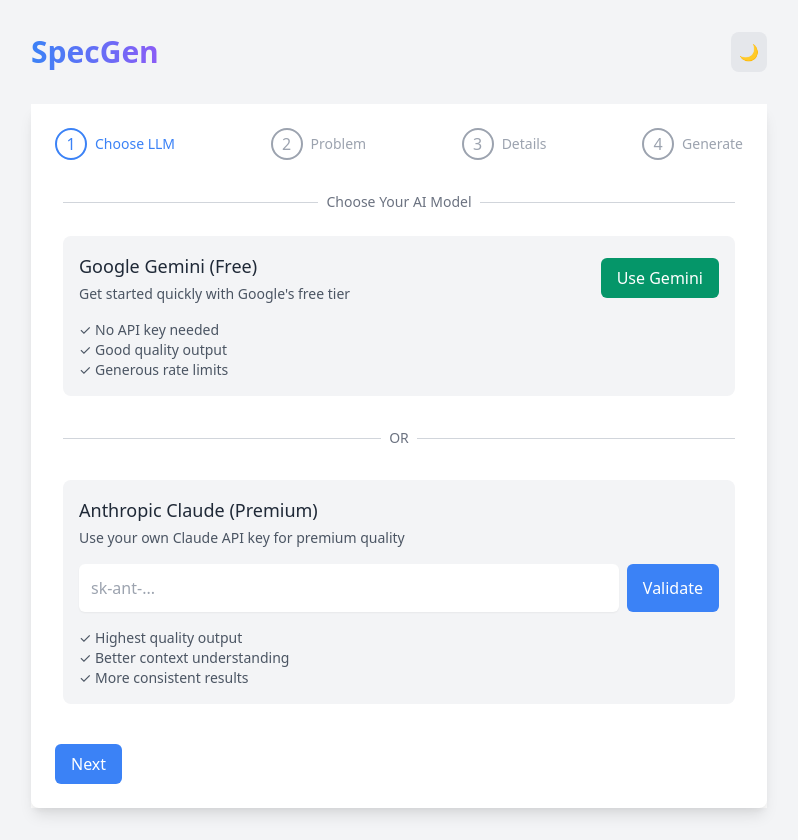
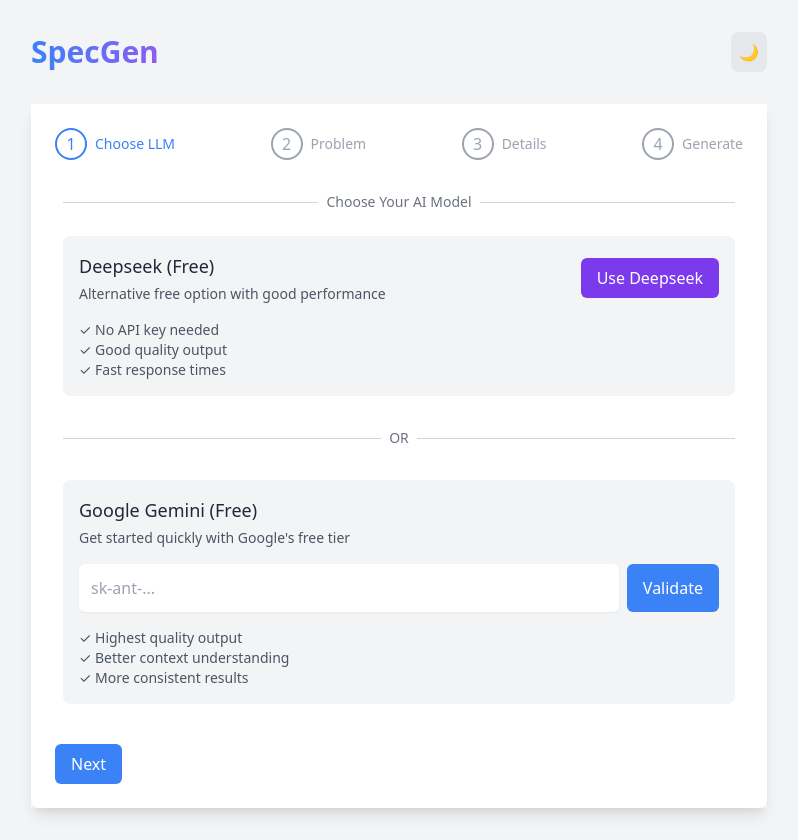
Before and after one commit to Splaticusamz/specgen, a Flask app: page /wizard in a window 1280 px wide. Shown: the whole page, without its empty margins (241-1039 px from the left). Run offline with Flask 3, Linux system fonts and the light colour scheme.

Commit message:
added deepseek

```diff
--- a/app.py
+++ b/app.py
@@ -2,6 +2,7 @@ import os
 import json
 import google.generativeai as genai
 from anthropic import Anthropic
+import requests
 from flask import Flask, request, jsonify, Response, send_file, send_from_directory, render_template
 from flask_cors import CORS
 from zipfile import ZipFile
@@ -26,6 +27,10 @@ session_storage = defaultdict(dict)
 # Initialize Gemini
 genai.configure(api_key=os.getenv('GOOGLE_API_KEY', 'your-gemini-api-key'))
 gemini_model = genai.GenerativeModel('gemini-pro')
+
+# Deepseek configuration
+DEEPSEEK_API_KEY = "sk-6f12bef7309943e6b726153ce7e1e645"
+DEEPSEEK_API_URL = "https://api.deepseek.com/v1/chat/completions"
 
 DOCUMENTS = [
     {
@@ -107,9 +112,30 @@ DOCUMENTS = [
     }
 ]
 
-def get_llm_client(api_key, using_gemini):
+def generate_with_deepseek(prompt):
+    try:
+        headers = {
+            "Authorization": f"Bearer {DEEPSEEK_API_KEY}",
+            "Content-Type": "application/json"
+        }
+        data = {
+            "model": "deepseek-chat",
+            "messages": [{"role": "user", "content": prompt}],
+            "temperature": 0.7,
+            "max_tokens": 2000
+        }
+        response = requests.post(DEEPSEEK_API_URL, headers=headers, json=data)
+        response.raise_for_status()
+        return response.json()['choices'][0]['message']['content']
+    except Exception as e:
+        print(f"Deepseek error: {str(e)}")
+        raise Exception(f"Error with Deepseek: {str(e)}")
+
+def get_llm_client(api_key, using_gemini, using_deepseek=False):
     if using_gemini:
         return gemini_model
+    elif using_deepseek:
+        return None  # Deepseek doesn't need a client
     else:
         return Anthropic(api_key=api_key)
 
@@ -347,6 +373,7 @@ def start_generation():
         final_notes = data.get('final_notes', '')
         api_key = data.get('api_key', '')
         using_gemini = data.get('using_gemini', False)
+        using_deepseek = data.get('using_deepseek', False)
 
         session_id = str(time.time())
         session_storage[session_id] = {
@@ -357,6 +384,7 @@ def start_generation():
             'final_notes': final_notes,
             'api_key': api_key,
             'using_gemini': using_gemini,
+            'using_deepseek': using_deepseek,
             'completed_docs': [],
             'generated_content': {},
             'status': 'in_progress',
@@ -367,7 +395,7 @@ def start_generation():
 
         def generate_docs():
             try:
-                client = get_llm_client(api_key, using_gemini)
+                client = get_llm_client(api_key, using_gemini, using_deepseek)
 
                 for doc in selected_docs:
                     session_storage[session_id]['current_file'] = doc['id']
@@ -384,6 +412,8 @@ Generate comprehensive and well-structured documentation in markdown format."""
                     try:
                         if using_gemini:
                             content = generate_with_gemini(prompt)
+                        elif using_deepseek:
+                            content = generate_with_deepseek(prompt)
                         else:
                             content = generate_with_claude(client, prompt)
 
--- a/templates/index.html
+++ b/templates/index.html
@@ -149,25 +149,25 @@
                                 </div>
                             </div>
 
-                            <!-- Gemini Option -->
+                            <!-- Deepseek Option -->
                             <div class="mt-6 mb-8 p-4 rounded-lg transition-colors duration-200"
                                  :class="{ 'bg-gray-700': darkMode, 'bg-gray-100': !darkMode }">
                                 <div class="flex items-center justify-between mb-4">
                                     <div>
-                                        <h3 class="text-lg font-medium">Google Gemini (Free)</h3>
+                                        <h3 class="text-lg font-medium">Deepseek (Free)</h3>
                                         <p class="text-sm mt-1" :class="{ 'text-gray-300': darkMode, 'text-gray-600': !darkMode }">
-                                            Get started quickly with Google's free tier
+                                            Alternative free option with good performance
                                         </p>
                                     </div>
-                                    <button @click="useGemini()"
-                                            class="px-4 py-2 rounded-md bg-green-600 text-white hover:bg-green-700 focus:outline-none focus:ring-2 focus:ring-green-500 focus:ring-offset-2">
-                                        Use Gemini
+                                    <button @click="useDeepseek()"
+                                            class="px-4 py-2 rounded-md bg-purple-600 text-white hover:bg-purple-700 focus:outline-none focus:ring-2 focus:ring-purple-500 focus:ring-offset-2">
+                                        Use Deepseek
                                     </button>
                                 </div>
                                 <div class="text-sm" :class="{ 'text-gray-300': darkMode, 'text-gray-600': !darkMode }">
                                     ✓ No API key needed<br>
                                     ✓ Good quality output<br>
-                                    ✓ Generous rate limits
+                                    ✓ Fast response times
                                 </div>
                             </div>
 
@@ -182,13 +182,13 @@
                                 </div>
                             </div>
 
-                            <!-- Claude Option -->
+                            <!-- Gemini Option -->
                             <div class="mt-8 p-4 rounded-lg transition-colors duration-200"
                                  :class="{ 'bg-gray-700': darkMode, 'bg-gray-100': !darkMode }">
                                 <div class="mb-4">
-                                    <h3 class="text-lg font-medium">Anthropic Claude (Premium)</h3>
+                                    <h3 class="text-lg font-medium">Google Gemini (Free)</h3>
                                     <p class="text-sm mt-1" :class="{ 'text-gray-300': darkMode, 'text-gray-600': !darkMode }">
-                                        Use your own Claude API key for premium quality
+                                        Get started quickly with Google's free tier
                                     </p>
                                 </div>
                                 <div class="flex space-x-2">
@@ -469,6 +469,7 @@
                 currentStep: 1,
                 apiKeyValidated: false,
                 usingGemini: false,
+                usingDeepseek: false,
                 problem: '',
                 solution: '',
                 followUpQuestions: [],
@@ -500,8 +501,30 @@
                     }
                 },
 
+                useDeepseek() {
+                    this.usingDeepseek = true;
+                    this.usingGemini = false;
+                    this.apiKeyValidated = true;
+                    const statusEl = document.getElementById('api-status');
+                    statusEl.textContent = '✅ Using Deepseek (Free)';
+                    statusEl.className = 'mt-2 text-sm text-green-500';
+
+                    // Set a special API key value to indicate Deepseek usage
+                    const apiKeyInput = document.getElementById('api-key');
+                    apiKeyInput.value = 'USING_DEEPSEEK';
+                    apiKeyInput.style.display = 'none';
+
+                    // Hide the validate button
+                    const validateBtn = document.getElementById('validate-btn');
+                    validateBtn.style.display = 'none';
+
+                    // Automatically proceed to next step
+                    this.currentStep++;
+                },
+
                 useGemini() {
                     this.usingGemini = true;
+                    this.usingDeepseek = false;
                     this.apiKeyValidated = true;
                     const statusEl = document.getElementById('api-status');
                     statusEl.textContent = '✅ Using Gemini (Free Tier)';
```
